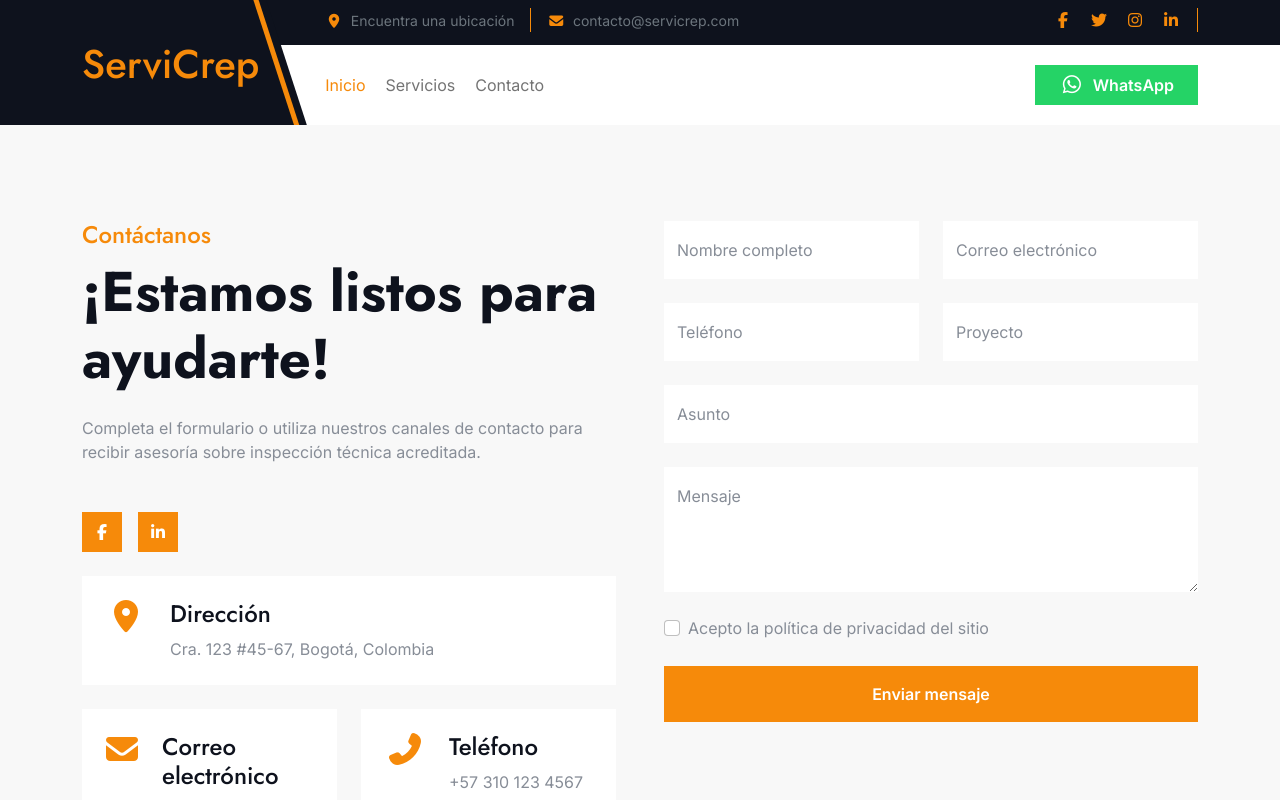
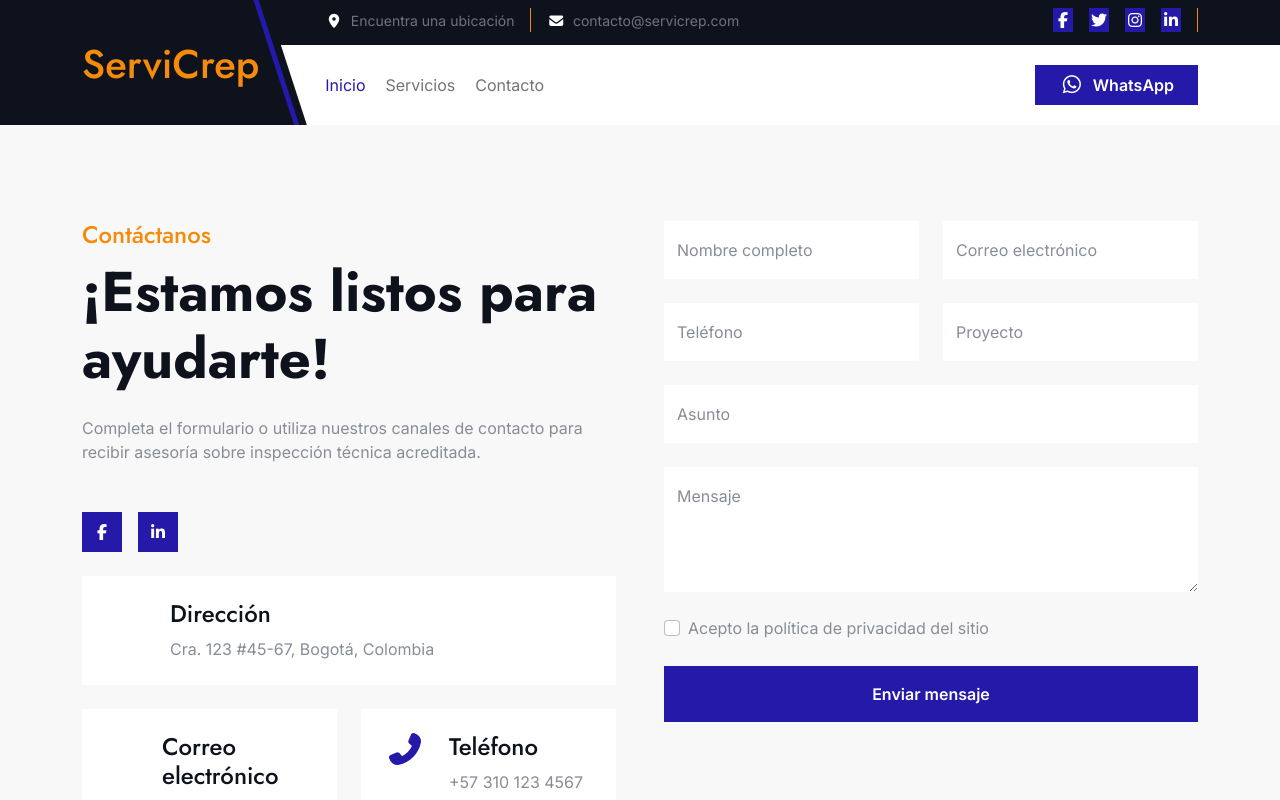
Before and after one commit to DaniP-Dev/Servi-Crep, a Next.js app: page /contacto in a window 1280 px wide. Shown: the top 800 px of the page. Built offline with nearby package versions, Linux system fonts and the light colour scheme.

Commit message:
configuraciones de color

```diff
--- a/src/app/globals.css
+++ b/src/app/globals.css
@@ -1,15 +1,42 @@
+
 @import url("https://fonts.googleapis.com/css2?family=Inter:wght@100;200;300;400;500;600;700;800;900&display=swap");
 @import url("https://fonts.googleapis.com/css2?family=Jost:wght@100;200;300;400;500;600;700;800;900&display=swap");
 @import "@fortawesome/fontawesome-free/css/all.min.css";
-
-/* Bootstrap personalizado */
 @import "./bootstrap.min.css";
 
-/* CSS ahora se carga desde layout.tsx como link tags */
-/* REMOVER estas líneas problemáticas: */
-/* @import url("../lib/animate/animate.min.css"); */
-/* @import url("../lib/owlcarousel/assets/owl.carousel.min.css"); */
-/* @import url("../lib/owlcarousel/assets/owl.theme.default.min.css"); */
+/* OVERRIDE: Botones de componentes a color principal, texto blanco */
+.btn,
+.btn-primary,
+.btn-light,
+.btn-outline-primary {
+  background: var(--bs-primary) !important;
+  border-color: var(--bs-primary) !important;
+  color: var(--bs-white) !important;
+}
+
+/* OVERRIDE: Fondos y bordes de tabs de servicios a color principal, solo letras blancas */
+.service .nav .nav-item,
+.service .nav .nav-item a,
+.service .nav .nav-item a.active {
+  background: var(--bs-primary) !important;
+  border-color: var(--bs-primary) !important;
+}
+/* Forzar fondo primario en íconos/emojis de servicios y cualquier fondo naranja heredado de Bootstrap */
+.bg-primary,
+.service-icon,
+.service .icon,
+.service .emoji,
+.service .service-icon,
+.service .bg-primary {
+  background-color: var(--bs-primary) !important;
+  border-color: var(--bs-primary) !important;
+  color: #fff !important;
+}
+
+.service .nav .nav-item a span,
+.service .nav .nav-item a.active span {
+  color: var(--bs-white) !important;
+}
 
 /* Variables CSS personalizadas */
 :root {
@@ -18,7 +45,7 @@
   --bs-purple: #6f42c1;
   --bs-pink: #d63384;
   --bs-red: #dc3545;
-  --bs-orange: #fd7e14;
+  --bs-orange: #2519aa;
   --bs-yellow: #ffc107;
   --bs-green: #198754;
   --bs-teal: #20c997;
@@ -26,7 +53,7 @@
   --bs-white: #fff;
   --bs-gray: #6c757d;
   --bs-gray-dark: #343a40;
-  --bs-primary: #f68a0a;
+  --bs-primary: #2519aa;
   --bs-secondary: #6c757d;
   --bs-success: #198754;
   --bs-info: #0dcaf0;
@@ -92,6 +119,13 @@ a {
 
 /* AGREGAR TODO EL CSS PERSONALIZADO AQUÍ */
 /*** Spinner Start ***/
+/* Forzar color principal en todos los íconos de FontAwesome */
+.fas{color: white !important;}
+.fa,
+.far,
+.fal {
+  color: var(--bs-primary) !important;
+}
 #spinner {
   opacity: 0;
   visibility: hidden;
@@ -980,7 +1014,7 @@ a {
   top: 0;
   left: 0;
   display: flex;
-  background: rgba(246, 138, 10, 0.3);
+  background: color-mix(in srgb, var(--bs-primary) 70%, transparent 30%);
   transition: 0.5s;
 }
 
@@ -1068,7 +1102,7 @@ a {
   height: 0;
   top: 0;
   left: 0;
-  background: rgba(246, 138, 10, 0.2);
+  background: color-mix(in srgb, var(--bs-primary) 80%, transparent 20%);
   transition: 0.5s;
   z-index: 1;
 }
@@ -1095,7 +1129,7 @@ a {
 
 .faq-section .accordion .accordion-item .accordion-header .accordion-button {
   color: var(--bs-white);
-  background: rgba(246, 138, 10, 0.9);
+  background: color-mix(in srgb, var(--bs-primary) 90%, transparent 10%);
   font-size: 18px;
 }
 
--- a/src/scss/bootstrap.scss
+++ b/src/scss/bootstrap.scss
@@ -1,6 +1,6 @@
 /******* Customized Bootstrap ********/
 
-$primary: #F68A0A;
+<img src: #F68A0A;
 $light: #F8F8F8;
 $dark: #0E121D;
 
```
